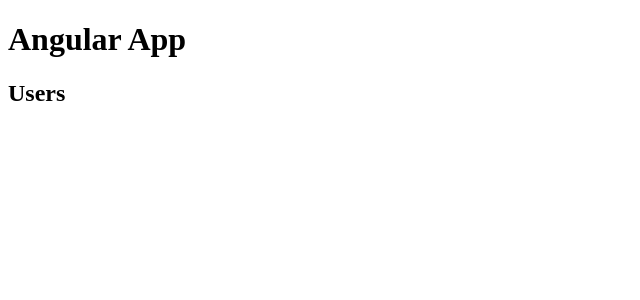
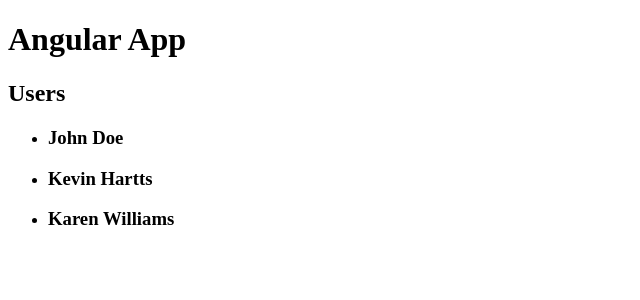
Before and after one commit to SodaCode/angularApp, an Angular app: page / in a window 1280 px wide. Shown: the top 300 px of the page, without its empty margins (0-640 px from the left). Built offline with nearby package versions, Linux system fonts and the light colour scheme.

Commit message:
Fixed the timeout and 'loaded' typo

```diff
--- a/src/app/components/users/users.component.html
+++ b/src/app/components/users/users.component.html
@@ -1,5 +1,5 @@
 <h2>Users</h2>
-<ul *ngIf="loeaded && users?.length > 0; else noUsers">
+<ul *ngIf="loaded && users?.length > 0; else noUsers">
   <li *ngFor="let user of users">
     <h3>{{user.firstName}} {{user.lastName}}</h3>
     <ul *ngIf="showExtended">
--- a/src/app/components/users/users.component.ts
+++ b/src/app/components/users/users.component.ts
@@ -9,7 +9,7 @@ import { User } from '../../models/User';
 })
 export class UsersComponent implements OnInit {
   users: User[];
-  showExtended: boolean = true;
+  showExteneded: boolean = true;
   loaded: boolean = false;
 
   constructor() { }
@@ -47,23 +47,24 @@ export class UsersComponent implements OnInit {
             state: 'FL'
           }
         }
-      ];
+      ]
       this.loaded = true;
     }, 2000);
 
-    // this.addUser({
-    //   firstName: 'David',
-    //   lastName: 'Jackson',
-    //   age: 44,
-    //   address: {
-    //     street: '22 Dillard St',
-    //     city: 'Orlando',
-    //     state: 'FL'
-    //   }
-    // });
 
-    this.showExtended = false;
+    //   this.addUser({
+    //     firstName: 'David',
+    //     lastName: 'Jackson',
+    //     age: 44,
+    //     address: {
+    //       street: '22 Dillard St',
+    //       city: 'Orlando',
+    //       state: 'FL'
+    //     }
+    //   })
   }
+
+
 
 
 
```
